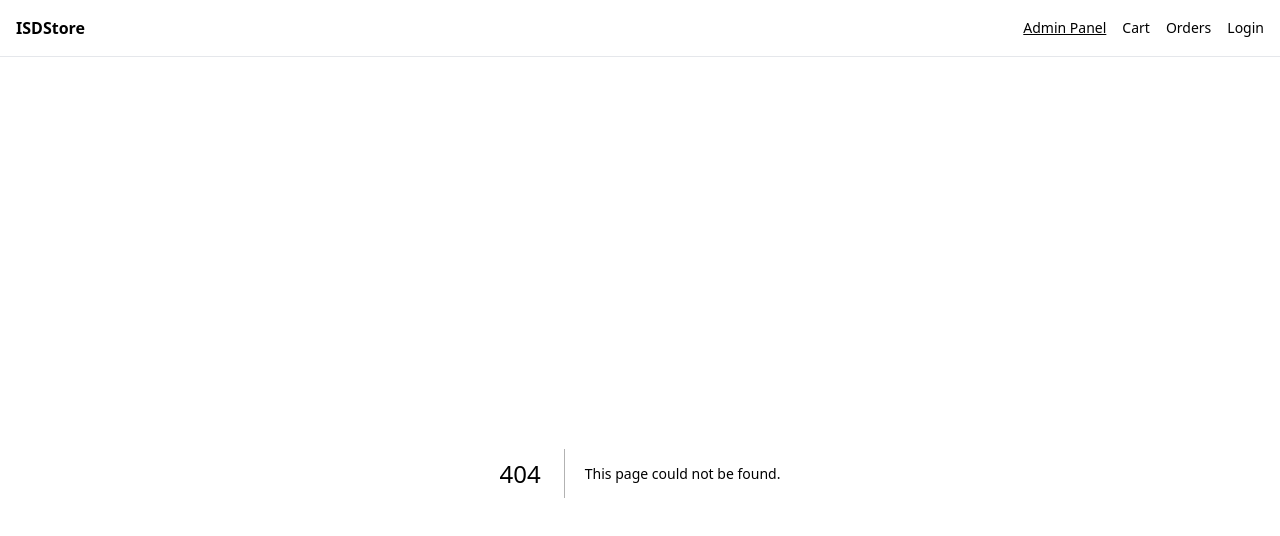
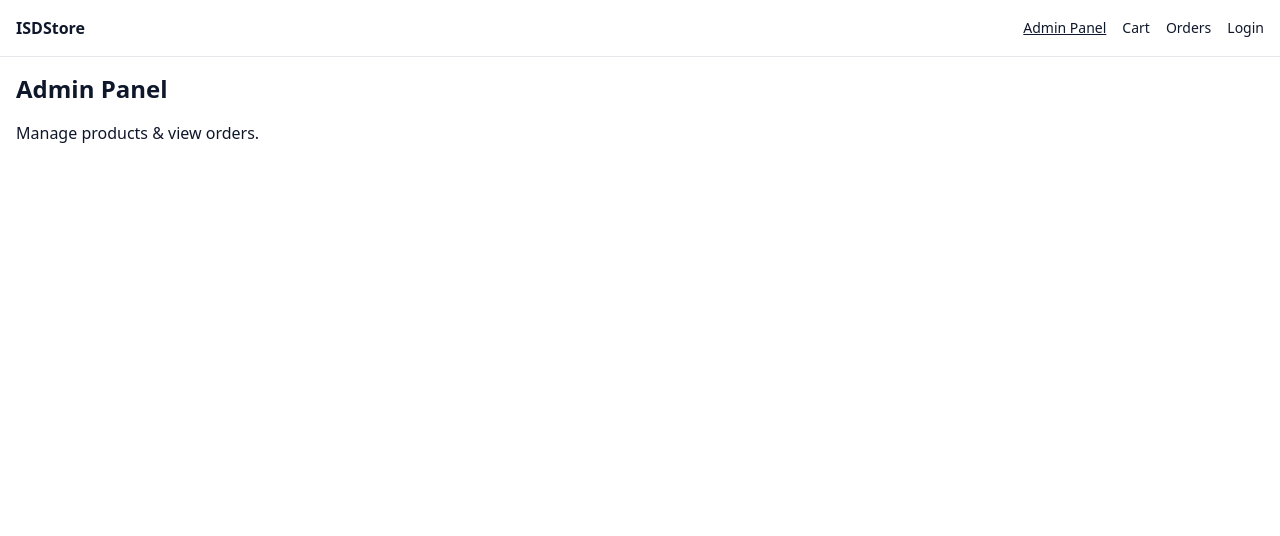
Before and after one commit to LucaStrano/ISDStore, a Next.js app in the folder frontend/: page /admin in a window 1280 px wide. Before the commit this address had no page. Shown: the top 536 px of the page. Built offline with nearby package versions, Linux system fonts and the light colour scheme.

Commit message:
Add admin panel page

```diff
--- /dev/null
+++ b/frontend/src/app/admin/page.tsx
@@ -0,0 +1,8 @@
+export default function AdminPanelPage() {
+  return (
+    <div className="space-y-4">
+      <h1 className="text-2xl font-bold">Admin Panel</h1>
+      <p>Manage products & view orders.</p>
+    </div>
+  );
+}
```
